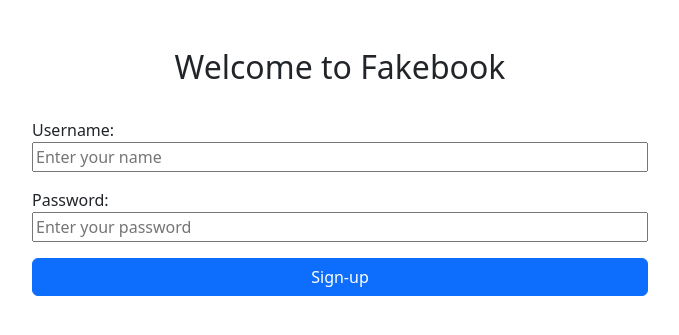
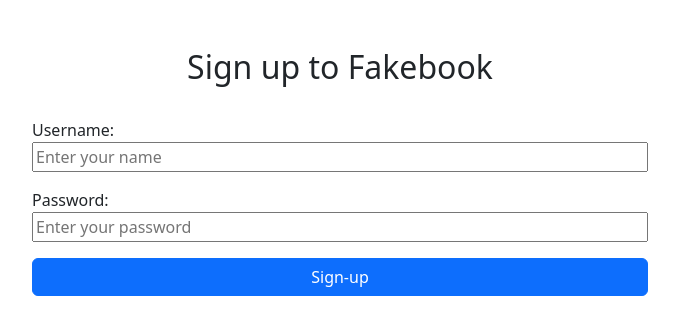
Before and after one commit to Alamin11/php-projects, a PHP site: page / in a window 1280 px wide. Shown: the top 335 px of the page, without its empty margins (300-979 px from the left). Run offline with PHP 8.4, Linux system fonts and the light colour scheme; data that the repository does not hold is empty.

Commit message:
Test changes in signup and login page

```diff
--- a/signup-form/index.php
+++ b/signup-form/index.php
@@ -1,11 +1,11 @@
 <?php
-// include("database.php");
+include("database.php");
 $user = 0;
 $success = 0;
 $emptyUsername = 0;
 $emptyPassword = 0;
 if ($_SERVER['REQUEST_METHOD'] == 'POST') {
-    include("database.php");
+    // include("database.php");
     $username = filter_input(INPUT_POST, "username", FILTER_SANITIZE_SPECIAL_CHARS);
     $password = filter_input(INPUT_POST, "password", FILTER_SANITIZE_SPECIAL_CHARS);
     if (empty($username)) {
@@ -50,7 +50,7 @@ if ($_SERVER['REQUEST_METHOD'] == 'POST') {
 <body>
 
     <div class="container mt-5 w-50">
-        <h2 class="text-center">Welcome to Fakebook</h2><br>
+        <h2 class="text-center">Sign up to Fakebook</h2><br>
         <?php
         if ($emptyUsername) {
             echo '<div class="alert alert-danger alert-dismissible fade show" role="alert">
--- a/signup-form/login.php
+++ b/signup-form/login.php
@@ -1,11 +1,11 @@
 <?php
-
+include("database.php");
 $login = 0;
 $invalidUsername = 0;
 $invalidPassword = 0;
 $emptyField = 0;
 if ($_SERVER['REQUEST_METHOD'] == 'POST') {
-    include("database.php");
+    // include("database.php");
     $username = filter_input(INPUT_POST, "username", FILTER_SANITIZE_SPECIAL_CHARS);
     $password = filter_input(INPUT_POST, "password", FILTER_SANITIZE_SPECIAL_CHARS);
     if (empty($username) && empty($password)) {
```
